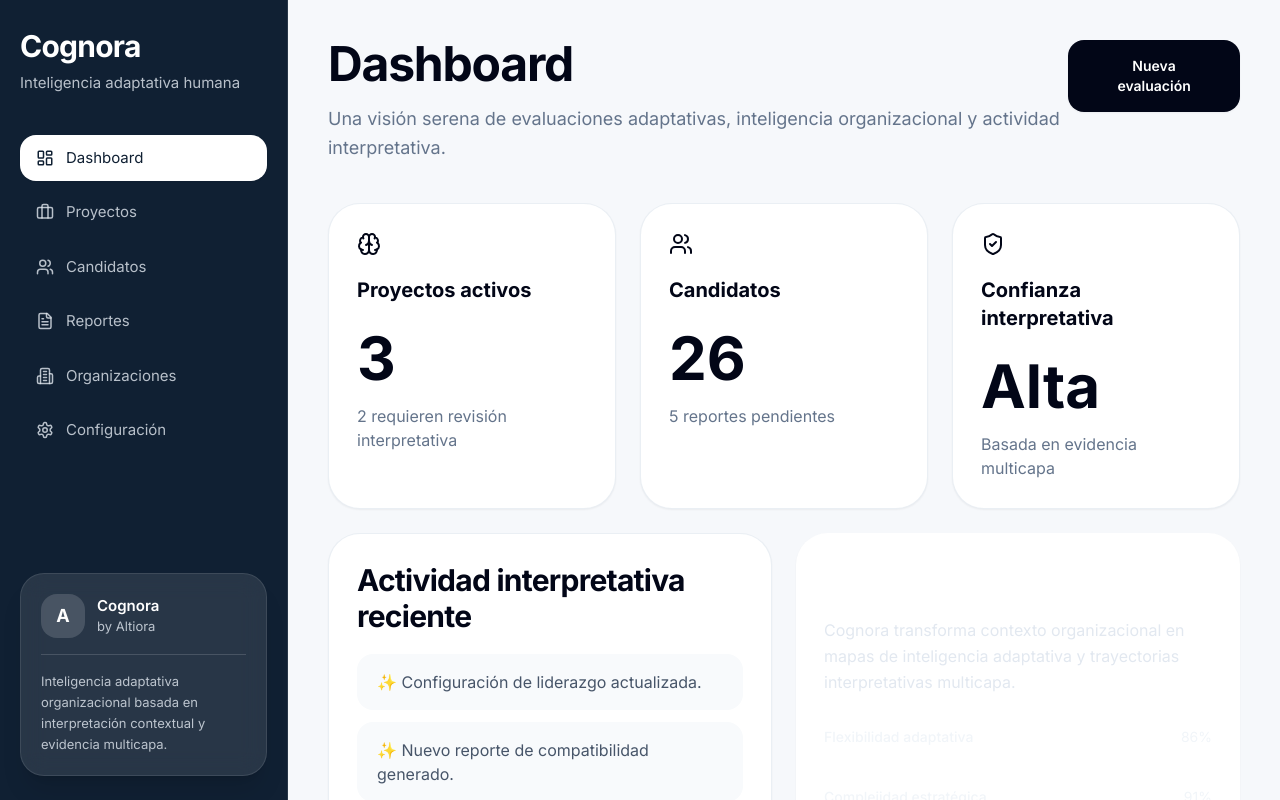
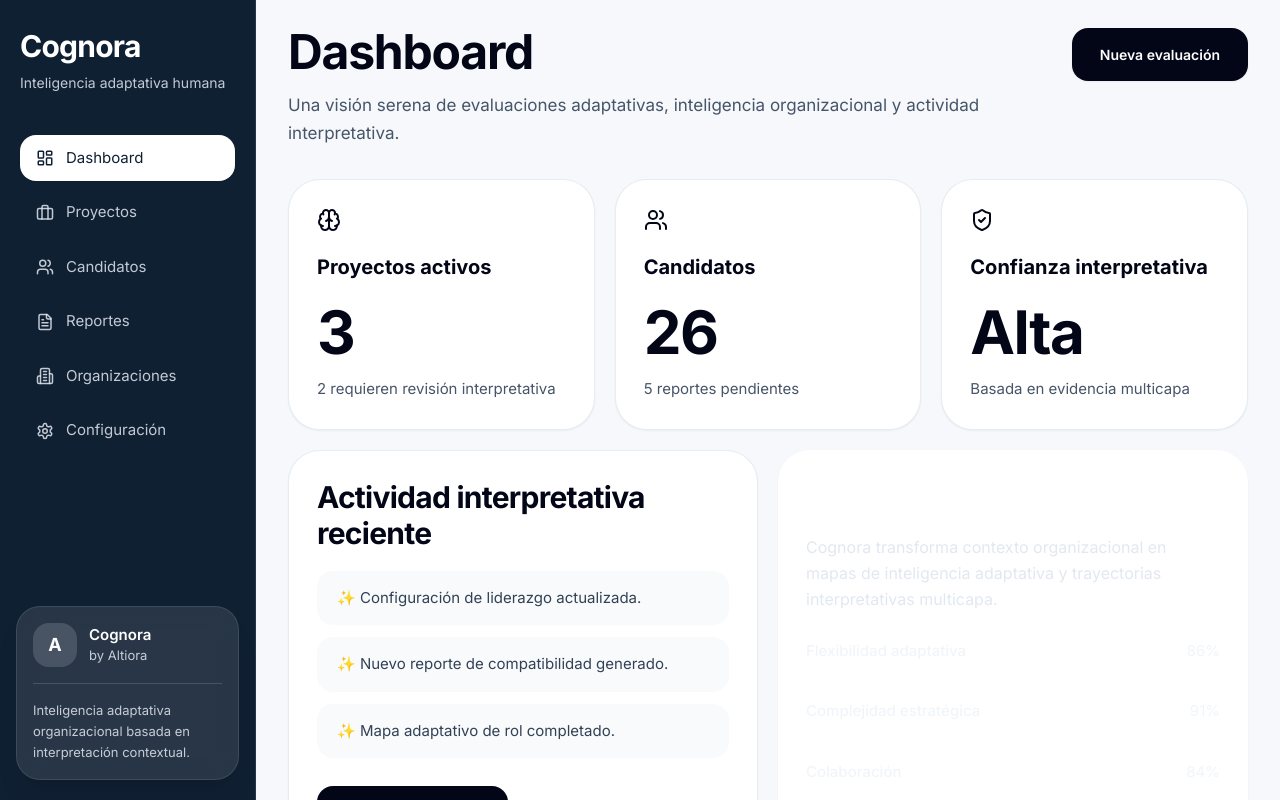
Before and after one commit to christiansotofajardo-cpu/cognora-mvp, a React (Vite) app: page / in a window 1280 px wide. Shown: the top 800 px of the page. Built offline with nearby package versions, Linux system fonts and the light colour scheme.

Commit message:
Update App.jsx

```diff
--- a/App.jsx
+++ b/App.jsx
@@ -1,29 +1,16 @@
 import { useState } from "react";
 import { motion } from "framer-motion";
 import {
-  LayoutDashboard,
-  Briefcase,
-  Users,
-  FileText,
-  Building2,
-  Settings,
-  Brain,
-  Sparkles,
-  ShieldCheck,
-  Activity,
-  Layers,
-  Compass,
-  Network,
-  Eye,
-  Target,
+  LayoutDashboard, Briefcase, Users, FileText, Building2, Settings,
+  Brain, Sparkles, ShieldCheck, Eye, Layers, Compass, Network, Target
 } from "lucide-react";
 
-const perfil = {
+const perfiles = [
+  {
     nombre: "Elena Martínez",
     rol: "Dirección de Innovación Organizacional",
     configuracion: "Integradora Estratégica Adaptativa",
-  resumen:
-    "Muestra alta integración contextual, pensamiento estratégico y capacidad para coordinar escenarios ambiguos sin reducir la complejidad humana a decisiones simples.",
+    resumen: "Integra información compleja, coordina escenarios ambiguos y transforma incertidumbre en dirección estratégica compartida.",
     confianza: "Alta",
     estabilidad: "Fuerte",
     consistencia: "Estable",
@@ -36,43 +23,56 @@ const perfil = {
       ["Coherencia semántica", 88],
     ],
     tensiones: [
-    [
-      "Visión estratégica / Fragilidad operacional",
-      "Lectura macroestructural sólida con posible tensión ante cierres operativos rápidos.",
+      ["Visión estratégica / Fragilidad operacional", "Lectura macroestructural sólida con tensión ante cierres operativos rápidos."],
+      ["Colaboración adaptativa / Evitación de conflicto", "Modula el vínculo colaborativo, aunque puede suavizar confrontaciones difíciles."],
+      ["Autonomía / Calibración colectiva reducida", "Alta autonomía con necesidad de sincronización periódica con equipos estratégicos."],
     ],
-    [
-      "Colaboración adaptativa / Evitación de conflicto",
-      "Modula el vínculo colaborativo, aunque puede suavizar confrontaciones difíciles.",
+  },
+  {
+    nombre: "Andrés Valdés",
+    rol: "Liderazgo de Operaciones",
+    configuracion: "Ejecutor Estratégico Regulado",
+    resumen: "Presenta fuerte orientación a resultados, estabilidad operacional y alta capacidad para sostener procesos bajo presión.",
+    confianza: "Alta",
+    estabilidad: "Muy fuerte",
+    consistencia: "Estable",
+    ejes: [
+      ["Abstracción estratégica", 78],
+      ["Integración colaborativa", 72],
+      ["Flexibilidad adaptativa", 70],
+      ["Estabilidad regulatoria", 91],
+      ["Orientación a la ejecución", 94],
+      ["Coherencia semántica", 82],
     ],
-    [
-      "Autonomía / Calibración colectiva reducida",
-      "Alta autonomía con necesidad de sincronización periódica con equipos estratégicos.",
+    tensiones: [
+      ["Ejecución alta / Flexibilidad limitada", "Puede sostener alta productividad, aunque requiere cuidado frente a escenarios muy ambiguos."],
+      ["Control operacional / Innovación gradual", "Prefiere rutas claras antes que exploración abierta."],
+      ["Estabilidad / Riesgo de rigidez", "Su consistencia puede volverse menos adaptable en culturas altamente cambiantes."],
     ],
+  },
+  {
+    nombre: "Camila Rojas",
+    rol: "Coordinación de Equipos",
+    configuracion: "Moduladora Colaborativa Contextual",
+    resumen: "Favorece coordinación interpersonal, lectura contextual y construcción de acuerdos en equipos diversos.",
+    confianza: "Media-alta",
+    estabilidad: "Moderada",
+    consistencia: "Emergente",
+    ejes: [
+      ["Abstracción estratégica", 74],
+      ["Integración colaborativa", 93],
+      ["Flexibilidad adaptativa", 87],
+      ["Estabilidad regulatoria", 64],
+      ["Orientación a la ejecución", 69],
+      ["Coherencia semántica", 80],
     ],
-  evidencias: [
-    ["Estabilidad semántica", "Alta"],
-    ["Reencuadre adaptativo", "Moderado"],
-    ["Modulación colaborativa", "Alta"],
-    ["Coherencia discursiva", "Alta"],
+    tensiones: [
+      ["Colaboración alta / Cierre decisional lento", "Integra voces múltiples, pero puede demorar decisiones finales."],
+      ["Sensibilidad contextual / Sobrecarga relacional", "Alta lectura del entorno con posible fatiga en equipos tensionados."],
+      ["Flexibilidad / Estabilidad fluctuante", "Se adapta con rapidez, aunque requiere anclajes regulatorios claros."],
     ],
-  trayectoria: [
-    "Expansión hacia liderazgo estratégico transversal",
-    "Fortalecimiento de regulación bajo presión operacional",
-    "Mayor cierre decisional en contextos de alta demanda",
-  ],
-  alineacion: [
-    "Innovación adaptativa",
-    "Equipos interdisciplinarios",
-    "Autonomía estratégica",
-    "Cultura de aprendizaje",
-  ],
-  fricciones: [
-    "Jerarquías rígidas",
-    "Micromanagement",
-    "Baja tolerancia a la ambigüedad",
-    "Procedimientos excesivos",
-  ],
-};
+  },
+];
 
 function Sidebar({ view, setView }) {
   const items = [
@@ -85,10 +85,10 @@ function Sidebar({ view, setView }) {
   ];
 
   return (
-    <aside className="fixed left-0 top-0 z-20 min-h-screen w-72 border-r border-white/10 bg-[#102033] px-5 py-7 text-white">
+    <aside className="fixed left-0 top-0 z-20 min-h-screen w-64 border-r border-white/10 bg-[#102033] px-5 py-7 text-white">
       <div className="mb-10">
         <h1 className="text-3xl font-bold tracking-tight">Cognora</h1>
-        <p className="mt-2 text-[15px] text-slate-200/80">
+        <p className="mt-2 text-[14px] leading-relaxed text-slate-200/85">
           Inteligencia adaptativa humana
         </p>
       </div>
@@ -101,7 +101,7 @@ function Sidebar({ view, setView }) {
             className={`flex w-full items-center gap-3 rounded-2xl px-4 py-3 text-[15px] transition-all duration-300 ${
               view === label
                 ? "bg-white text-[#102033] shadow-sm"
-                : "text-slate-200/80 hover:bg-white/10 hover:text-white"
+                : "text-slate-200/85 hover:bg-white/10 hover:text-white"
             }`}
           >
             <Icon size={18} />
@@ -110,20 +110,20 @@ function Sidebar({ view, setView }) {
         ))}
       </nav>
 
-      <div className="absolute bottom-6 left-5 right-5 rounded-3xl border border-white/10 bg-white/10 p-5 shadow-xl backdrop-blur-md">
+      <div className="absolute bottom-5 left-4 right-4 rounded-3xl border border-white/10 bg-white/10 p-4 shadow-xl backdrop-blur-md">
         <div className="flex items-center gap-3">
           <div className="flex h-11 w-11 items-center justify-center rounded-2xl bg-white/15 text-lg font-bold">
             A
           </div>
           <div>
             <p className="text-[15px] font-semibold">Cognora</p>
-            <p className="text-[13px] text-slate-200/80">by Altiora</p>
+            <p className="text-[13px] text-slate-200/85">by Altiora</p>
           </div>
         </div>
 
         <div className="mt-4 border-t border-white/15 pt-4">
-          <p className="text-[13px] leading-relaxed text-slate-200/80">
-            Inteligencia adaptativa organizacional basada en interpretación contextual y evidencia multicapa.
+          <p className="text-[13px] leading-relaxed text-slate-200/85">
+            Inteligencia adaptativa organizacional basada en interpretación contextual.
           </p>
         </div>
       </div>
@@ -131,13 +131,21 @@ function Sidebar({ view, setView }) {
   );
 }
 
+function Page({ children }) {
+  return (
+    <main className="ml-64 min-h-screen bg-[#f6f8fb] px-8 py-7">
+      <div className="mx-auto max-w-[1500px]">{children}</div>
+    </main>
+  );
+}
+
 function Card({ children, className = "" }) {
   return (
     <motion.div
-      initial={{ opacity: 0, y: 18 }}
+      initial={{ opacity: 0, y: 14 }}
       animate={{ opacity: 1, y: 0 }}
-      transition={{ duration: 0.45 }}
-      className={`rounded-[2rem] border border-slate-200/70 bg-white p-7 shadow-sm transition-all duration-300 hover:shadow-md ${className}`}
+      transition={{ duration: 0.42 }}
+      className={`rounded-[2rem] border border-slate-200/80 bg-white p-7 shadow-sm transition-all duration-300 hover:shadow-md ${className}`}
     >
       {children}
     </motion.div>
@@ -147,21 +155,16 @@ function Card({ children, className = "" }) {
 function Bar({ label, value, dark = false }) {
   return (
     <div>
-      <div
-        className={`mb-2 flex justify-between text-sm ${
-          dark ? "text-slate-100" : "text-slate-700"
-        }`}
-      >
+      <div className={`mb-2 flex justify-between text-[15px] ${dark ? "text-slate-100" : "text-slate-700"}`}>
         <span className="font-medium">{label}</span>
         <span>{value}%</span>
       </div>
-
-      <div className={`h-2 overflow-hidden rounded-full ${dark ? "bg-white/20" : "bg-slate-100"}`}>
+      <div className={`h-2.5 overflow-hidden rounded-full ${dark ? "bg-white/20" : "bg-slate-100"}`}>
         <motion.div
           initial={{ width: 0 }}
           animate={{ width: `${value}%` }}
           transition={{ duration: 0.9 }}
-          className={`h-full rounded-full ${dark ? "bg-white" : "bg-slate-950"}`}
+          className={`h-full rounded-full ${dark ? "bg-white" : "bg-[#102033]"}`}
         />
       </div>
     </div>
@@ -170,47 +173,39 @@ function Bar({ label, value, dark = false }) {
 
 function Dashboard({ setView }) {
   return (
-    <main className="ml-72 min-h-screen bg-[#f6f8fb] p-10">
-      <div className="mb-10 flex items-start justify-between">
+    <Page>
+      <div className="mb-8 flex items-start justify-between">
         <div>
           <h2 className="text-5xl font-bold tracking-tight text-slate-950">
             Dashboard
           </h2>
-          <p className="mt-4 max-w-3xl text-lg leading-relaxed text-slate-500">
+          <p className="mt-4 max-w-3xl text-[17px] leading-relaxed text-slate-600">
             Una visión serena de evaluaciones adaptativas, inteligencia organizacional y actividad interpretativa.
           </p>
         </div>
 
-        <button className="rounded-2xl bg-slate-950 px-7 py-4 text-sm font-semibold text-white shadow-sm transition-all duration-300 hover:-translate-y-0.5 hover:bg-slate-800 hover:shadow-lg">
+        <button className="rounded-2xl bg-slate-950 px-7 py-4 text-[14px] font-semibold text-white shadow-sm transition-all duration-300 hover:-translate-y-0.5 hover:bg-slate-800 hover:shadow-lg">
           Nueva evaluación
         </button>
       </div>
 
-      <section className="grid grid-cols-3 gap-6">
-        <Card>
-          <Brain className="mb-5 text-slate-950" />
-          <h3 className="text-xl font-bold text-slate-950">Proyectos activos</h3>
-          <p className="mt-6 text-6xl font-bold text-slate-950">3</p>
-          <p className="mt-4 text-slate-500">2 requieren revisión interpretativa</p>
+      <section className="grid grid-cols-3 gap-5">
+        {[
+          ["Proyectos activos", "3", "2 requieren revisión interpretativa", Brain],
+          ["Candidatos", "26", "5 reportes pendientes", Users],
+          ["Confianza interpretativa", "Alta", "Basada en evidencia multicapa", ShieldCheck],
+        ].map(([title, value, desc, Icon]) => (
+          <Card key={title} className="min-h-[190px]">
+            <Icon className="mb-5 text-slate-950" size={24} />
+            <h3 className="text-[20px] font-bold text-slate-950">{title}</h3>
+            <p className="mt-5 text-6xl font-bold tracking-tight text-slate-950">{value}</p>
+            <p className="mt-4 text-[15px] text-slate-600">{desc}</p>
           </Card>
-
-        <Card>
-          <Users className="mb-5 text-slate-950" />
-          <h3 className="text-xl font-bold text-slate-950">Candidatos</h3>
-          <p className="mt-6 text-6xl font-bold text-slate-950">26</p>
-          <p className="mt-4 text-slate-500">5 reportes pendientes</p>
-        </Card>
-
-        <Card>
-          <ShieldCheck className="mb-5 text-slate-950" />
-          <h3 className="text-xl font-bold text-slate-950">Confianza interpretativa</h3>
-          <p className="mt-6 text-6xl font-bold text-slate-950">Alta</p>
-          <p className="mt-4 text-slate-500">Basada en evidencia multicapa</p>
-        </Card>
+        ))}
       </section>
 
-      <section className="mt-6 grid grid-cols-2 gap-6">
-        <Card>
+      <section className="mt-5 grid grid-cols-2 gap-5">
+        <Card className="min-h-[285px]">
           <h3 className="mb-5 text-3xl font-bold tracking-tight text-slate-950">
             Actividad interpretativa reciente
           </h3>
@@ -220,64 +215,90 @@ function Dashboard({ setView }) {
             "Nuevo reporte de compatibilidad generado.",
             "Mapa adaptativo de rol completado.",
           ].map((item) => (
-            <div key={item} className="mb-3 rounded-2xl bg-slate-50 px-5 py-4 text-slate-600">
+            <div
+              key={item}
+              className="mb-3 rounded-2xl bg-slate-50 px-5 py-4 text-[15px] text-slate-700"
+            >
               ✨ {item}
             </div>
           ))}
 
           <button
             onClick={() => setView("Reportes")}
-            className="mt-5 rounded-2xl bg-slate-950 px-6 py-4 text-sm font-semibold text-white transition-all duration-300 hover:-translate-y-0.5 hover:bg-slate-800 hover:shadow-lg"
+            className="mt-4 rounded-2xl bg-slate-950 px-6 py-4 text-[14px] font-semibold text-white transition-all duration-300 hover:-translate-y-0.5 hover:bg-slate-800 hover:shadow-lg"
           >
             Abrir Report Explorer
           </button>
         </Card>
 
-        <Card className="border-0 bg-[#102033] text-white shadow-2xl">
+        <Card className="min-h-[285px] border-0 bg-[#102033] text-white shadow-2xl">
           <h3 className="mb-5 text-3xl font-bold tracking-tight">
             Perfil adaptativo de rol
           </h3>
-          <p className="mb-8 leading-relaxed text-slate-200">
+          <p className="mb-7 text-[16px] leading-relaxed text-slate-200">
             Cognora transforma contexto organizacional en mapas de inteligencia adaptativa y trayectorias interpretativas multicapa.
           </p>
+
           <Bar label="Flexibilidad adaptativa" value={86} dark />
-          <div className="mt-6" />
+          <div className="mt-5" />
           <Bar label="Complejidad estratégica" value={91} dark />
-          <div className="mt-6" />
+          <div className="mt-5" />
           <Bar label="Colaboración" value={84} dark />
         </Card>
       </section>
-    </main>
+    </Page>
   );
 }
 
 function ReportExplorer() {
+  const [selected, setSelected] = useState(0);
+  const perfil = perfiles[selected];
+
   return (
-    <main className="ml-72 min-h-screen bg-[#f6f8fb] p-10">
-      <section className="mb-8 rounded-[2rem] bg-white p-8 shadow-sm border border-slate-200/70">
+    <Page>
+      <div className="mb-5 flex flex-wrap gap-3">
+        {perfiles.map((p, i) => (
+          <button
+            key={p.nombre}
+            onClick={() => setSelected(i)}
+            className={`rounded-2xl px-5 py-3 text-[14px] font-semibold transition ${
+              selected === i
+                ? "bg-[#102033] text-white shadow-sm"
+                : "border border-slate-200 bg-white text-slate-700 hover:bg-slate-50"
+            }`}
+          >
+            {p.nombre}
+          </button>
+        ))}
+      </div>
+
+      <section className="mb-5 rounded-[2rem] border border-slate-200/80 bg-white p-8 shadow-sm">
         <div className="flex items-start justify-between gap-8">
           <div>
-            <p className="mb-2 text-sm font-medium text-slate-500">
+            <p className="mb-2 text-[15px] font-medium text-slate-600">
               Reporte interpretativo / Cognora Select
             </p>
-            <h2 className="text-5xl font-bold tracking-tight text-slate-950">
+            <h2 className="text-6xl font-bold tracking-tight text-slate-950">
               {perfil.nombre}
             </h2>
-            <p className="mt-2 text-slate-500">{perfil.rol}</p>
-            <p className="mt-4 text-2xl font-semibold text-[#102033]">
+            <p className="mt-2 text-[15px] text-slate-600">{perfil.rol}</p>
+
+            <p className="mt-5 text-2xl font-semibold text-[#102033]">
               {perfil.configuracion}
             </p>
-            <p className="mt-5 max-w-4xl text-lg leading-relaxed text-slate-600">
+
+            <p className="mt-5 max-w-4xl text-[18px] leading-relaxed text-slate-700">
               {perfil.resumen}
             </p>
           </div>
 
-          <div className="w-80 rounded-3xl bg-[#102033] p-6 text-white shadow-xl">
-            <div className="mb-5 flex items-center gap-2 font-bold">
+          <div className="w-80 shrink-0 rounded-3xl bg-[#102033] p-6 text-white shadow-xl">
+            <div className="mb-5 flex items-center gap-2 text-[16px] font-bold">
               <ShieldCheck size={18} />
               Confianza interpretativa
             </div>
-            <div className="space-y-4 text-sm text-slate-200">
+
+            <div className="space-y-4 text-[14px] text-slate-200">
               <div className="flex justify-between">
                 <span>Confianza</span>
                 <b>{perfil.confianza}</b>
@@ -295,13 +316,14 @@ function ReportExplorer() {
         </div>
       </section>
 
-      <section className="grid grid-cols-3 gap-6">
+      <section className="grid grid-cols-3 gap-5">
         <Card className="col-span-2">
           <div className="mb-6 flex items-center gap-2 text-2xl font-bold text-slate-950">
             <Brain size={22} />
             Mapa de configuración adaptativa
           </div>
-          <div className="space-y-6">
+
+          <div className="space-y-5">
             {perfil.ejes.map(([label, value]) => (
               <Bar key={label} label={label} value={value} />
             ))}
@@ -313,20 +335,19 @@ function ReportExplorer() {
             <Sparkles size={22} />
             Síntesis interpretativa
           </div>
-          {[
-            "Alta integración contextual",
-            "Síntesis estratégica avanzada",
-            "Buena tolerancia a la ambigüedad",
-            "Regulación fluctuante bajo presión",
-          ].map((d) => (
-            <div key={d} className="mb-3 rounded-2xl bg-slate-50 p-4 text-sm text-slate-600">
-              {d}
+
+          {perfil.ejes.slice(0, 4).map(([label, value]) => (
+            <div
+              key={label}
+              className="mb-3 rounded-2xl bg-slate-50 p-4 text-[15px] text-slate-700"
+            >
+              {label}: <b>{value}%</b>
             </div>
           ))}
         </Card>
       </section>
 
-      <Card className="mt-6 border-0 bg-[#102033] text-white shadow-2xl">
+      <Card className="mt-5 border-0 bg-[#102033] text-white shadow-2xl">
         <div className="mb-6 flex items-center gap-2 text-2xl font-bold">
           <Layers size={22} />
           Motor de tensiones adaptativas
@@ -337,33 +358,33 @@ function ReportExplorer() {
             <motion.div
               key={titulo}
               whileHover={{ y: -5 }}
-              className="rounded-3xl border border-white/10 bg-white/10 p-5 transition-all duration-300 hover:bg-white/15"
+              className="rounded-3xl border border-white/10 bg-white/10 p-6 transition-all duration-300 hover:bg-white/15"
             >
-              <h3 className="mb-3 font-bold">{titulo}</h3>
-              <p className="text-sm leading-relaxed text-slate-200">{texto}</p>
+              <h3 className="mb-3 text-lg font-bold">{titulo}</h3>
+              <p className="text-[15px] leading-relaxed text-slate-200">{texto}</p>
             </motion.div>
           ))}
         </div>
       </Card>
 
-      <section className="mt-6 grid grid-cols-2 gap-6">
+      <section className="mt-5 grid grid-cols-2 gap-5">
         <Card>
           <div className="mb-6 flex items-center gap-2 text-2xl font-bold text-slate-950">
             <Eye size={22} />
             Evidencia interpretativa
           </div>
 
-          <div className="mb-6 grid grid-cols-2 gap-3">
-            {perfil.evidencias.map(([a, b]) => (
-              <div key={a} className="rounded-2xl bg-slate-50 p-4">
-                <p className="text-sm text-slate-500">{a}</p>
-                <p className="mt-1 text-lg font-bold text-slate-950">{b}</p>
+          <div className="grid grid-cols-2 gap-3">
+            {["Estabilidad semántica", "Reencuadre adaptativo", "Modulación colaborativa", "Coherencia discursiva"].map((e) => (
+              <div key={e} className="rounded-2xl bg-slate-50 p-4">
+                <p className="text-[15px] text-slate-600">{e}</p>
+                <p className="mt-1 text-lg font-bold text-slate-950">Alta</p>
               </div>
             ))}
           </div>
 
-          <blockquote className="border-l-2 border-[#102033] pl-4 text-sm leading-relaxed text-slate-600">
-            “Cuando aumenta la ambigüedad, la respuesta tiende a integrar perspectivas antes que imponer una dirección única.”
+          <blockquote className="mt-6 border-l-2 border-[#102033] pl-4 text-[15px] leading-relaxed text-slate-700">
+            “La respuesta muestra integración contextual y búsqueda de sentido antes que cierre prematuro.”
           </blockquote>
         </Card>
 
@@ -373,22 +394,22 @@ function ReportExplorer() {
             Trayectoria adaptativa
           </div>
 
-          {perfil.trayectoria.map((t) => (
-            <div key={t} className="mb-3 rounded-2xl bg-slate-50 p-4 text-sm text-slate-700">
+          {["Consolidación estratégica", "Fortalecimiento regulatorio", "Mayor coordinación contextual"].map((t) => (
+            <div key={t} className="mb-3 rounded-2xl bg-slate-50 p-4 text-[15px] text-slate-700">
               {t}
             </div>
           ))}
         </Card>
       </section>
 
-      <section className="mt-6 grid grid-cols-2 gap-6">
+      <section className="mt-5 grid grid-cols-2 gap-5">
         <Card>
           <div className="mb-5 flex items-center gap-2 text-2xl font-bold text-slate-950">
             <Target size={22} />
             Alineación organizacional
           </div>
           <div className="flex flex-wrap gap-2">
-            {perfil.alineacion.map((a) => (
+            {["Innovación adaptativa", "Equipos interdisciplinarios", "Autonomía estratégica", "Cultura de aprendizaje"].map((a) => (
               <span key={a} className="rounded-full bg-slate-100 px-4 py-2 text-sm text-slate-700">
                 {a}
               </span>
@@ -402,7 +423,7 @@ function ReportExplorer() {
             Zonas de fricción potencial
           </div>
           <div className="flex flex-wrap gap-2">
-            {perfil.fricciones.map((a) => (
+            {["Jerarquías rígidas", "Micromanagement", "Baja tolerancia a la ambigüedad", "Procedimientos excesivos"].map((a) => (
               <span key={a} className="rounded-full bg-slate-100 px-4 py-2 text-sm text-slate-700">
                 {a}
               </span>
@@ -410,18 +431,18 @@ function ReportExplorer() {
           </div>
         </Card>
       </section>
-    </main>
+    </Page>
   );
 }
 
 function Placeholder({ title }) {
   return (
-    <main className="ml-72 min-h-screen bg-[#f6f8fb] p-10">
+    <Page>
       <h2 className="text-5xl font-bold tracking-tight text-slate-950">{title}</h2>
-      <p className="mt-5 max-w-2xl text-lg leading-relaxed text-slate-500">
+      <p className="mt-5 max-w-2xl text-lg leading-relaxed text-slate-600">
         Módulo en construcción. Esta versión prioriza el Report Explorer como núcleo interpretativo de Cognora.
       </p>
-    </main>
+    </Page>
   );
 }
 
```
Lines whose indentation alone changed are shown as unchanged.
